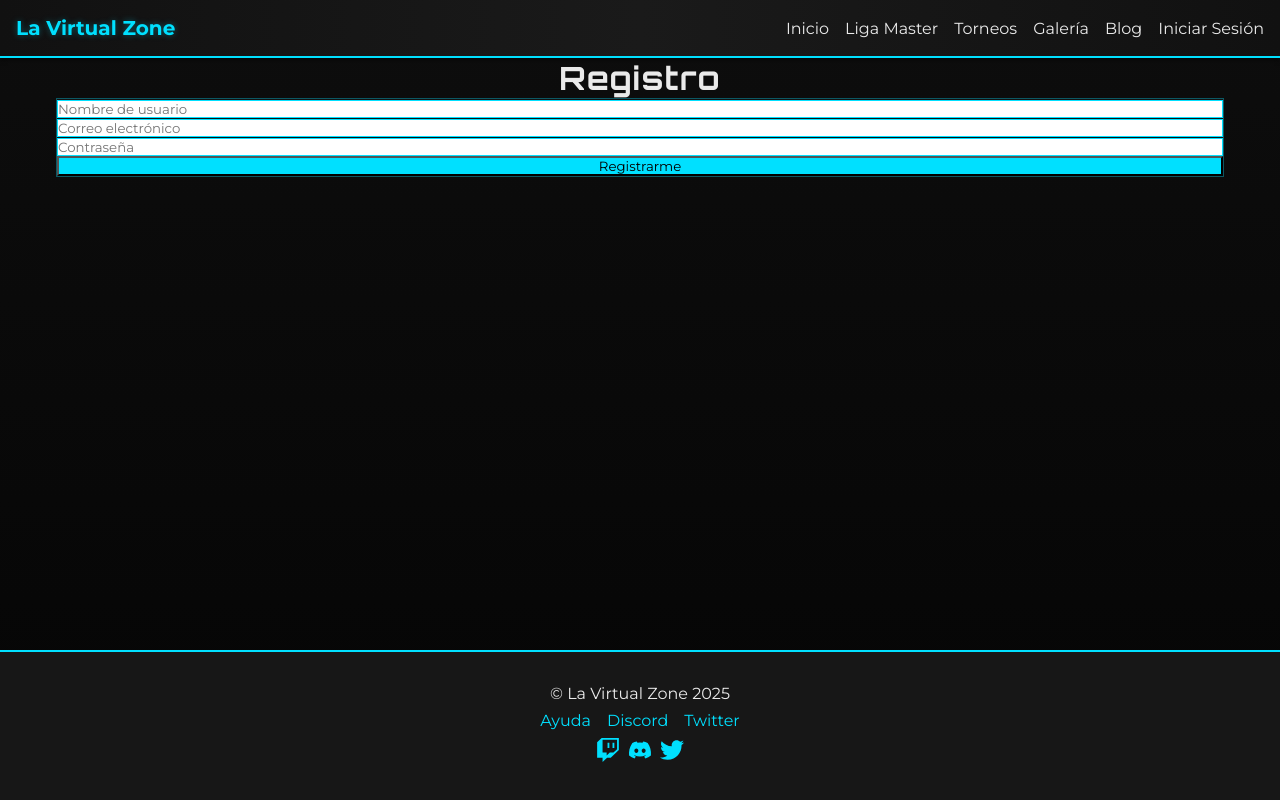
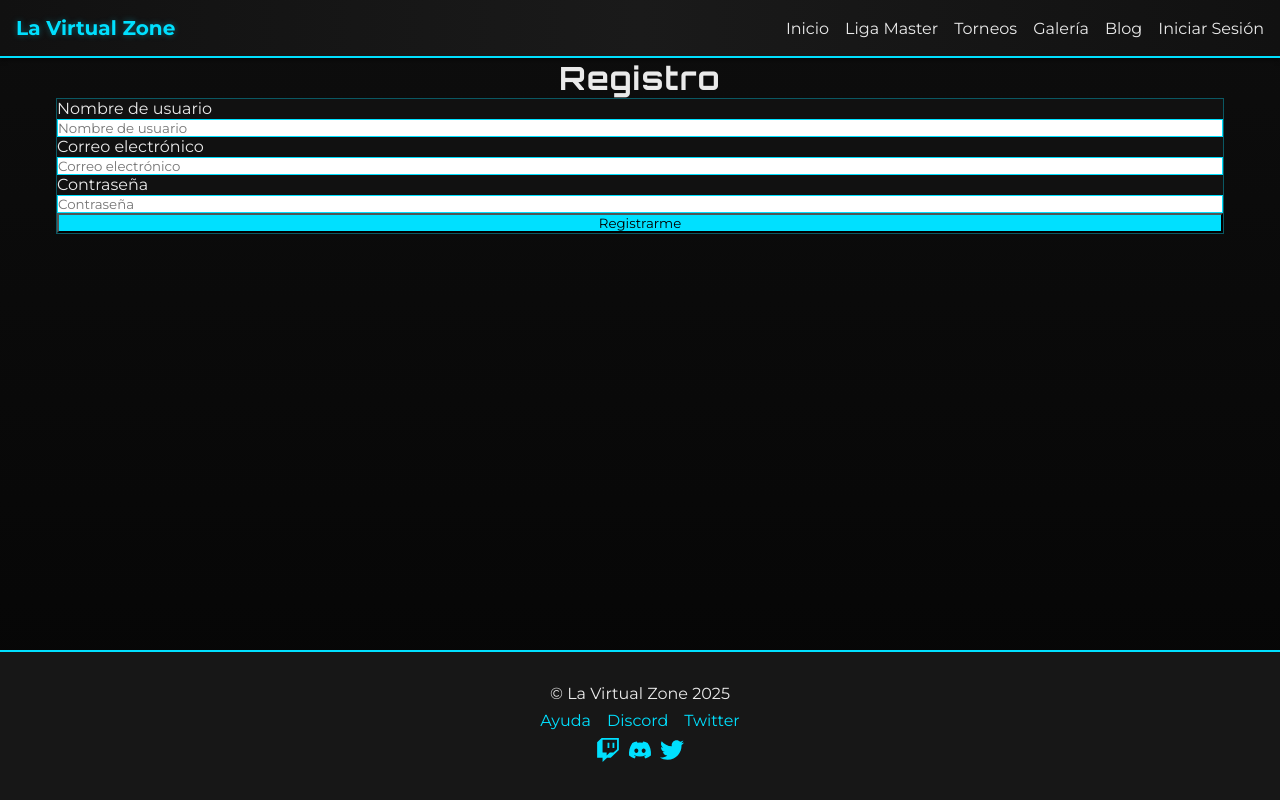
Before and after one commit to jacksonhehe/La-Virtual-Zone-, a React (Vite) app: page /registro in a window 1280 px wide. Built offline with nearby package versions, Linux system fonts and the light colour scheme.

Commit message:
Improve auth forms accessibility

```diff
--- a/package.json
+++ b/package.json
@@ -21,6 +21,7 @@
   },
   "devDependencies": {
     "@eslint/js": "^9.25.0",
+    "@tailwindcss/forms": "^0.5.10",
     "@tailwindcss/postcss": "^4.1.10",
     "@types/react": "^19.1.2",
     "@types/react-dom": "^19.1.2",
--- a/src/pages/Login/index.tsx
+++ b/src/pages/Login/index.tsx
@@ -5,16 +5,24 @@ export default function Login() {
     <div className="max-w-sm mx-auto space-y-4">
       <h1 className="text-2xl font-bold text-center">Iniciar Sesión</h1>
       <form className="space-y-3 glass p-4 rounded">
+        <label htmlFor="login-email" className="block space-y-1">
+          <span className="text-sm">Correo electrónico</span>
           <input
+            id="login-email"
             type="email"
             placeholder="Correo electrónico"
             className="w-full px-3 py-2 bg-zinc-900 border border-[var(--primary)] rounded"
           />
+        </label>
+        <label htmlFor="login-password" className="block space-y-1">
+          <span className="text-sm">Contraseña</span>
           <input
+            id="login-password"
             type="password"
             placeholder="Contraseña"
             className="w-full px-3 py-2 bg-zinc-900 border border-[var(--primary)] rounded"
           />
+        </label>
         <button
           type="submit"
           className="w-full bg-[var(--primary)] text-black font-bold py-2 rounded"
--- a/src/pages/Registro/index.tsx
+++ b/src/pages/Registro/index.tsx
@@ -3,21 +3,33 @@ export default function Registro() {
     <div className="max-w-md mx-auto space-y-4">
       <h1 className="text-2xl font-bold text-center">Registro</h1>
       <form className="space-y-3 glass p-4 rounded">
+        <label htmlFor="reg-username" className="block space-y-1">
+          <span className="text-sm">Nombre de usuario</span>
           <input
+            id="reg-username"
             type="text"
             placeholder="Nombre de usuario"
             className="w-full px-3 py-2 bg-zinc-900 border border-[var(--primary)] rounded"
           />
+        </label>
+        <label htmlFor="reg-email" className="block space-y-1">
+          <span className="text-sm">Correo electrónico</span>
           <input
+            id="reg-email"
             type="email"
             placeholder="Correo electrónico"
             className="w-full px-3 py-2 bg-zinc-900 border border-[var(--primary)] rounded"
           />
+        </label>
+        <label htmlFor="reg-password" className="block space-y-1">
+          <span className="text-sm">Contraseña</span>
           <input
+            id="reg-password"
             type="password"
             placeholder="Contraseña"
             className="w-full px-3 py-2 bg-zinc-900 border border-[var(--primary)] rounded"
           />
+        </label>
         <button
           type="submit"
           className="w-full bg-[var(--primary)] text-black font-bold py-2 rounded"
--- a/tailwind.config.js
+++ b/tailwind.config.js
@@ -1,4 +1,6 @@
 /** @type {import('tailwindcss').Config} */
+import forms from '@tailwindcss/forms'
+
 export default {
   content: [
     './index.html',
@@ -17,5 +19,5 @@ export default {
       },
     },
   },
-  plugins: [],
+  plugins: [forms],
 }
```
Also changed, not shown: 1 other file (tests, documents, lock files or other folders). Lines whose indentation alone changed are shown as unchanged.
